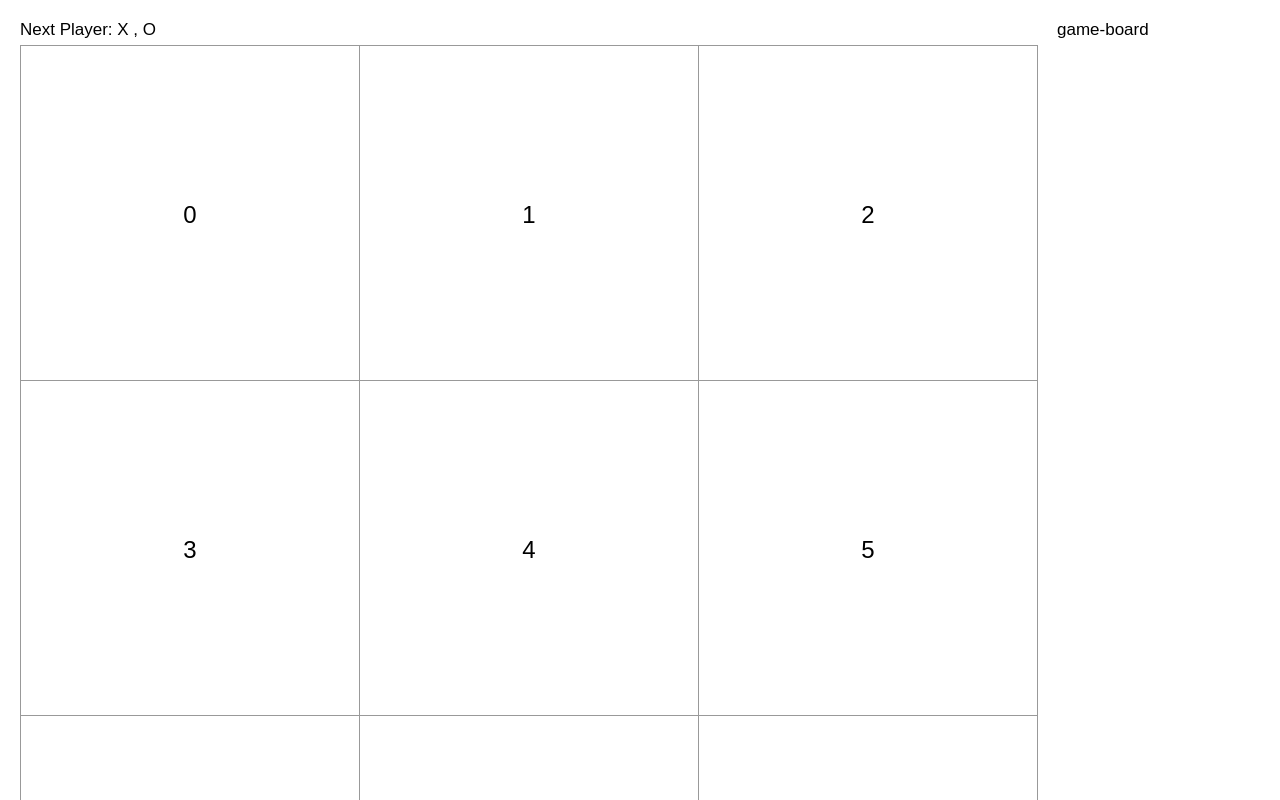
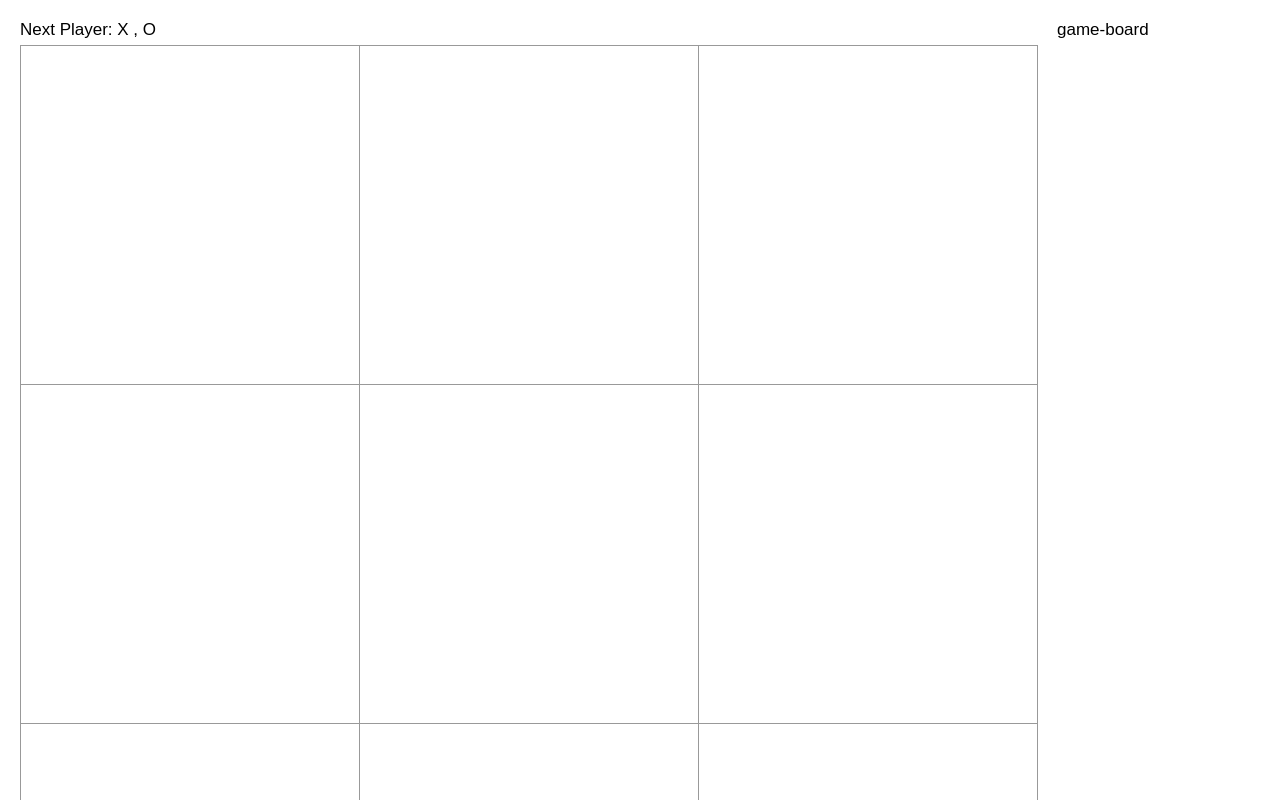
Before and after one commit to junyoungNA/facam-study, a React (Create React App) app in the folder tic-tac-toe/: page / in a window 1280 px wide. Shown: the top 800 px of the page. Built offline with nearby package versions, Linux system fonts and the light colour scheme.

Commit message:
class 컴포넌트 super, constructor을 통해 props 사용법

```diff
--- a/tic-tac-toe/src/components/Square.js
+++ b/tic-tac-toe/src/components/Square.js
@@ -2,9 +2,15 @@
 import './Square.css';
 
 export default class Square extends React.Component {
+    constructor(props) {
+        super(props);
+        this.state = {
+            value : null, //state생성 초기값 null 지정
+        }
+    }
     render() {
         return (
-            <button className='square'>{this.props.value}</button>
+            <button className='square' onClick={() => this.setState({value :'x'})}>{this.state.value}</button>
         )
 
     }
```
Also changed, not shown: tic-tac-toe/noteImg/stateConstructor.png (added), 1 other file (tests, documents, lock files or other folders).
